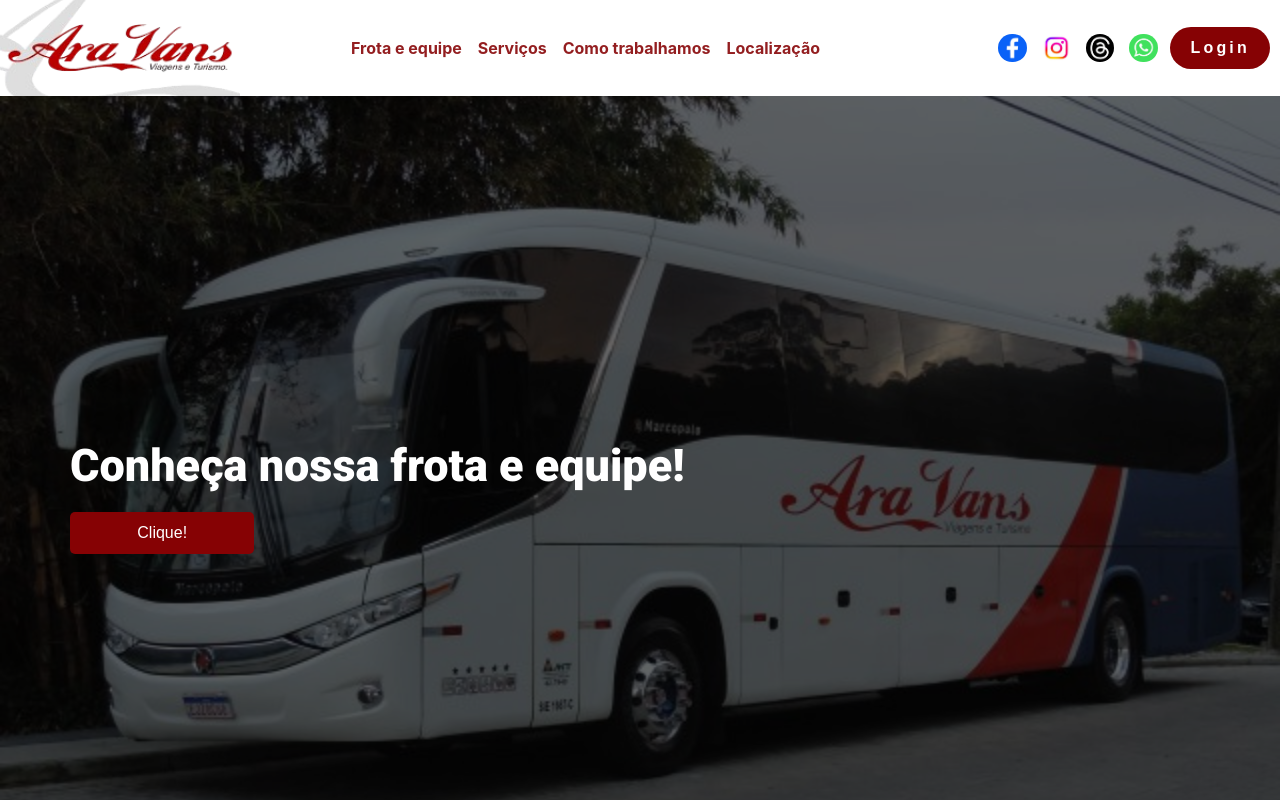
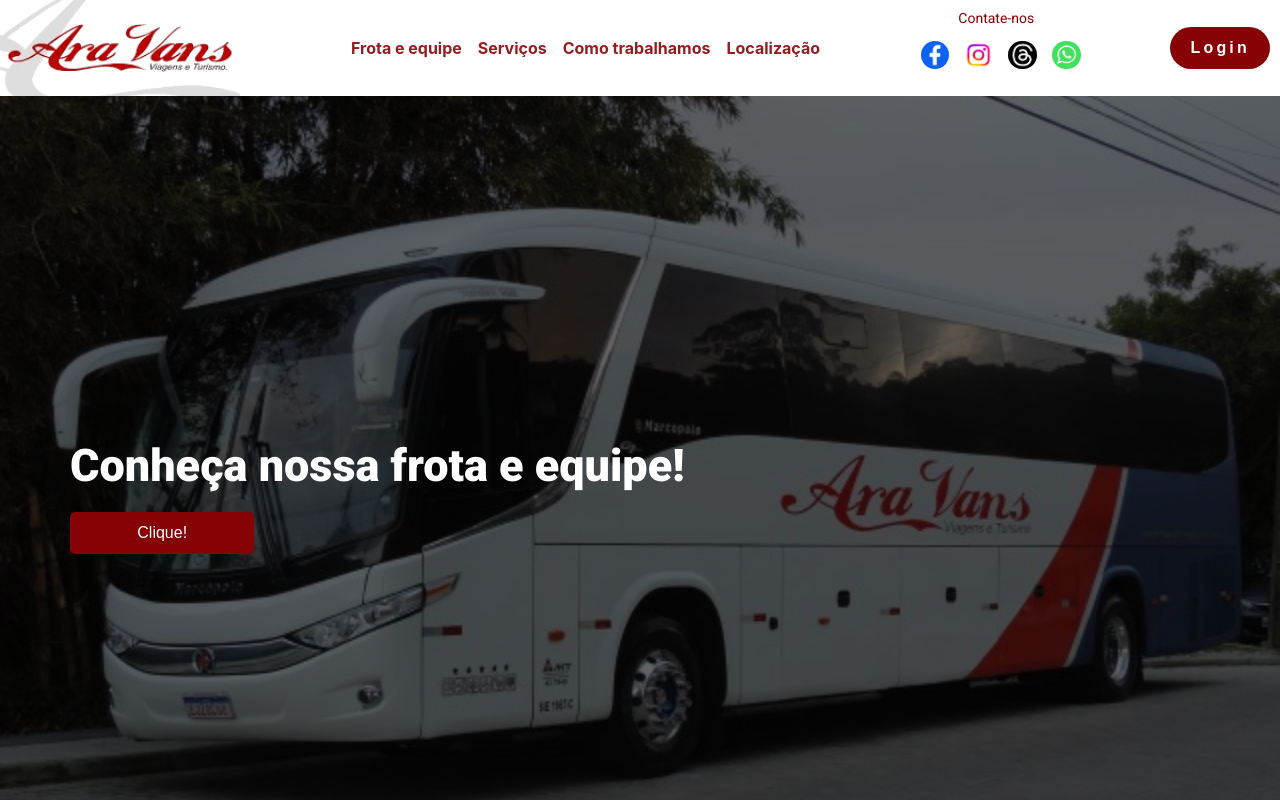
Before and after one commit to PedroVenicio/TransporteEscolar, a React (Create React App) app: page /HomeGeral in a window 1280 px wide. Shown: the top 800 px of the page. Built offline with nearby package versions, Linux system fonts and the light colour scheme.

Commit message:
fale conosco

```diff
--- a/src/screens/HomeGeral.js
+++ b/src/screens/HomeGeral.js
@@ -58,6 +58,10 @@
           <span onClick={() => scrollToSection('localizacao')}>Localização</span>
         </div>
         <nav className={styles.social}>
+          <div className={styles.txtfaleconosco}>
+            Contate-nos
+          </div>
+          <div className={styles.socialicon}>
             <img
               src={facebook}
               className={styles.facebook}
@@ -76,6 +80,7 @@
               className={styles.wpp}
               onClick={() => window.location.href = "https://api.whatsapp.com/send?phone=5548999999180&text=WhatsApp%20AraVans"}
             />
+          </div>
         </nav>
         <button className={styles.botao} onClick={backAction}>
           Login
--- a/src/styles/HomeGeral.module.css
+++ b/src/styles/HomeGeral.module.css
@@ -56,9 +56,18 @@
   height: 100%;
   width: 25%;
   display: flex;
+  flex-direction: column;
+  justify-content: center;
+}
+
+.socialicon {
+  height: 70%;
+  width: 100%;
+  display: flex;
   align-items: center;
-  justify-content: flex-end;
+  justify-content: center;
   gap: 10px;
+  margin-bottom: 12px;
 }
 
 .facebook, .instagram, .threads, .wpp {
@@ -71,6 +80,15 @@
 
 .facebook:hover, .instagram:hover, .threads:hover, .wpp:hover {
   transform: scale(1.2);
+}
+
+.txtfaleconosco{
+  font-family: 'Roboto', sans-serif;
+  font-weight: 500;
+  color: #860204;
+  font-size: 14px;
+  margin-top: 10px;
+  margin-left: -14px;
 }
 
 .botao {
```
Lines whose indentation alone changed are shown as unchanged.
